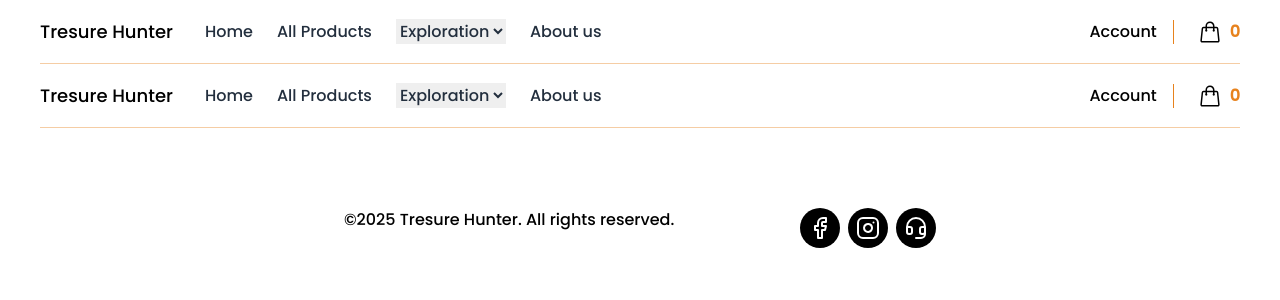
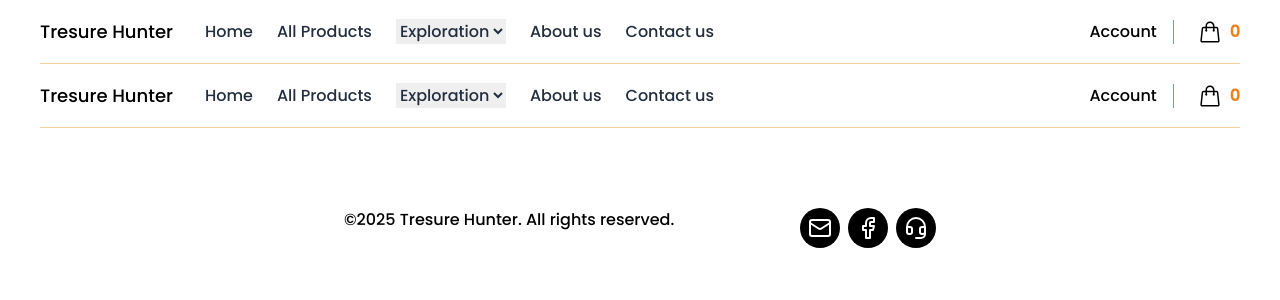
Before and after one commit to nurmandev/shopwithme, a Next.js app: page /components/Header in a window 1280 px wide. Shown: the top 300 px of the page. Built offline with nearby package versions, Linux system fonts and the light colour scheme; no server answers.

Commit message:
add link

```diff
--- a/pages/about/index.js
+++ b/pages/about/index.js
@@ -57,77 +57,6 @@ const About = () => {
           </p>
         </div>
       </div>
-      <div className="flex justify-center items-center min-h-screen md:mx-40 font-space-grotesk md:pt-36">
-        <div className="p-8 rounded-lg max-w-6xl w-full">
-          <div className="text-center mb-5 md:w-4/5 md:mx-auto">
-            <h2 className="text-2xl font-bold mb-4 md:text-6xl">
-              Get in Touch
-            </h2>
-            <p className="text-gray-600 mb-6 md:text-lg">
-              We&apos;re here to help and answer any questions you might have.
-              We look forward to hearing from you.
-            </p>
-          </div>
-          <div className="grid grid-cols-1 md:grid-cols-2 gap-6">
-            <div>
-              <form className="space-y-4">
-                <div>
-                  <label className="block text-sm font-medium text-gray-700">
-                    Name
-                  </label>
-                  <input
-                    type="text"
-                    className="mt-1 p-2 block w-full border border-gray-300 rounded-md shadow-sm focus:ring-indigo-500 focus:border-indigo-500 sm:text-sm"
-                    placeholder="Enter your name"
-                  />
-                </div>
-                <div>
-                  <label className="block text-sm font-medium text-gray-700">
-                    Email Address
-                  </label>
-                  <input
-                    type="email"
-                    className="mt-1 p-2 block w-full border border-gray-300 rounded-md shadow-sm focus:ring-indigo-500 focus:border-indigo-500 sm:text-sm"
-                    placeholder="Enter your email address"
-                  />
-                </div>
-                <div>
-                  <label className="block text-sm font-medium text-gray-700">
-                    Phone Number
-                  </label>
-                  <input
-                    type="tel"
-                    className="mt-1 p-2 block w-full border border-gray-300 rounded-md shadow-sm focus:ring-indigo-500 focus:border-indigo-500 sm:text-sm"
-                    placeholder="Enter your Phone Number"
-                  />
-                </div>
-                <div>
-                  <label className="block text-sm font-medium text-gray-700">
-                    Your Message
-                  </label>
-                  <textarea
-                    className="mt-1 p-2 block w-full border border-gray-300 rounded-md shadow-sm focus:ring-indigo-500 focus:border-indigo-500 sm:text-sm resize-none"
-                    rows={4}
-                    placeholder="Your message"
-                  ></textarea>
-                </div>
-                <button className="bg-[#0d1132] border-2 border-black text-white py-2 px-4 flex gap-1 items-center rounded-lg mt-4 hover:bg-[#aab1ee] hover:text-[#0d1132]">
-                  Send Message
-                </button>
-              </form>
-            </div>
-            <div className="flex justify-center items-center lg:block sm:hidden">
-              <Image
-                src={secondImage}
-                width={300}
-                height={50}
-                alt="Team working"
-                className="rounded-lg shadow-md object-cover w-full h-full max-h-[400px]"
-              />
-            </div>
-          </div>
-        </div>
-      </div>
     </>
   );
 };
--- a/pages/components/Footer.js
+++ b/pages/components/Footer.js
@@ -1,4 +1,4 @@
-import { Facebook, Telegram, Instagram, Linkedin, Headset } from "lucide-react";
+import { Facebook, Instagram, Headset, Mail } from "lucide-react";
 import Link from "next/link";
 
 const Footer = () => {
@@ -10,14 +10,14 @@ const Footer = () => {
 
           <div className="flex items-center justify-center space-x-2">
             <div className="bg-black p-2 rounded-full">
-              <Link href="https://web.facebook.com/">
-                <Facebook className="h-6 w-6 text-white" />
+              <Link href="mailto:treasurehunters437@gmail.com">
+                <Mail className="h-6 w-6 text-white" />
               </Link>
             </div>
 
             <div className="bg-black p-2 rounded-full">
-              <Link href="/">
-                <Instagram className="h-6 w-6 text-white" />
+              <Link href="https://web.facebook.com/">
+                <Facebook className="h-6 w-6 text-white" />
               </Link>
             </div>
 
--- a/pages/components/Header.js
+++ b/pages/components/Header.js
@@ -79,6 +79,16 @@ export default function Header() {
                     href="/about"
                   >
                     About us
+                  </Link>
+                </li>
+                <li>
+                  <Link
+                    className={`text-accent transition hover:text-accent/75 ${
+                      pathname === "/contact" ? "text-primary" : ""
+                    } `}
+                    href="/contact"
+                  >
+                    Contact us
                   </Link>
                 </li>
               </ul>
@@ -218,18 +228,6 @@ export default function Header() {
                           All Products
                         </Link>
                       </li>
-
-                      <li>
-                        <Link
-                          className={`text-accent transition hover:text-accent/75 ${
-                            pathname === "/categories" ? active : inActive
-                          }`}
-                          href="/categories"
-                          onClick={toggleMobileNav}
-                        >
-                          Categories
-                        </Link>
-                      </li>
                       <li>
                         <Link
                           className={`text-accent transition hover:text-accent/75 ${
@@ -239,6 +237,17 @@ export default function Header() {
                           onClick={toggleMobileNav}
                         >
                           About us
+                        </Link>
+                      </li>
+                      <li>
+                        <Link
+                          className={`text-accent transition hover:text-accent/75 ${
+                            pathname === "/contact" ? active : inActive
+                          }`}
+                          href="/contact"
+                          onClick={toggleMobileNav}
+                        >
+                          Contact us
                         </Link>
                       </li>
 
--- /dev/null
+++ b/pages/contact/index.js
@@ -0,0 +1,87 @@
+"use client";
+
+import React from "react";
+import secondImage from "../../public/tresure-image.jpg";
+import Image from "next/image";
+import { Download, PhoneCall } from "lucide-react";
+import Link from "next/link";
+
+const Contact = () => {
+  return (
+    <>
+      <div className="flex justify-center items-center min-h-screen md:mx-40 font-space-grotesk md:pt-36">
+        <div className="p-8 rounded-lg max-w-6xl w-full">
+          <div className="text-center mb-5 md:w-4/5 md:mx-auto">
+            <h2 className="text-2xl font-bold mb-4 md:text-6xl">
+              Get in Touch
+            </h2>
+            <p className="text-gray-600 mb-6 md:text-lg">
+              We&apos;re here to help and answer any questions you might have.
+              We look forward to hearing from you.
+            </p>
+          </div>
+          <div className="grid grid-cols-1 md:grid-cols-2 gap-6">
+            <div>
+              <form className="space-y-4">
+                <div>
+                  <label className="block text-sm font-medium text-gray-700">
+                    Name
+                  </label>
+                  <input
+                    type="text"
+                    className="mt-1 p-2 block w-full border border-gray-300 rounded-md shadow-sm focus:ring-indigo-500 focus:border-indigo-500 sm:text-sm"
+                    placeholder="Enter your name"
+                  />
+                </div>
+                <div>
+                  <label className="block text-sm font-medium text-gray-700">
+                    Email Address
+                  </label>
+                  <input
+                    type="email"
+                    className="mt-1 p-2 block w-full border border-gray-300 rounded-md shadow-sm focus:ring-indigo-500 focus:border-indigo-500 sm:text-sm"
+                    placeholder="Enter your email address"
+                  />
+                </div>
+                <div>
+                  <label className="block text-sm font-medium text-gray-700">
+                    Phone Number
+                  </label>
+                  <input
+                    type="tel"
+                    className="mt-1 p-2 block w-full border border-gray-300 rounded-md shadow-sm focus:ring-indigo-500 focus:border-indigo-500 sm:text-sm"
+                    placeholder="Enter your Phone Number"
+                  />
+                </div>
+                <div>
+                  <label className="block text-sm font-medium text-gray-700">
+                    Your Message
+                  </label>
+                  <textarea
+                    className="mt-1 p-2 block w-full border border-gray-300 rounded-md shadow-sm focus:ring-indigo-500 focus:border-indigo-500 sm:text-sm resize-none"
+                    rows={4}
+                    placeholder="Your message"
+                  ></textarea>
+                </div>
+                <button className="bg-[#0d1132] border-2 border-black text-white py-2 px-4 flex gap-1 items-center rounded-lg mt-4 hover:bg-[#aab1ee] hover:text-[#0d1132]">
+                  Send Message
+                </button>
+              </form>
+            </div>
+            <div className="flex justify-center items-center lg:block sm:hidden">
+              <Image
+                src={secondImage}
+                width={300}
+                height={50}
+                alt="Team working"
+                className="rounded-lg shadow-md object-cover w-full h-full max-h-[400px]"
+              />
+            </div>
+          </div>
+        </div>
+      </div>
+    </>
+  );
+};
+
+export default Contact; // Ensure a default export
```
